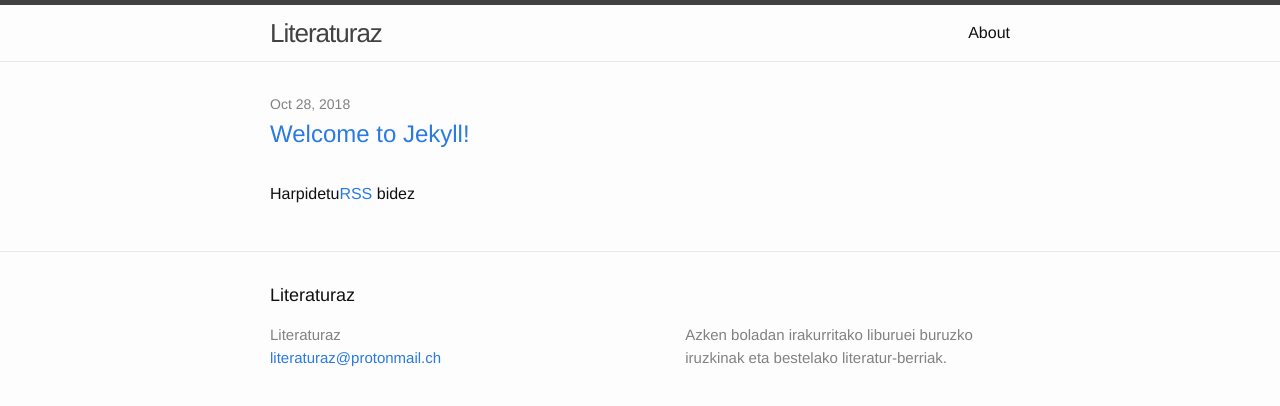
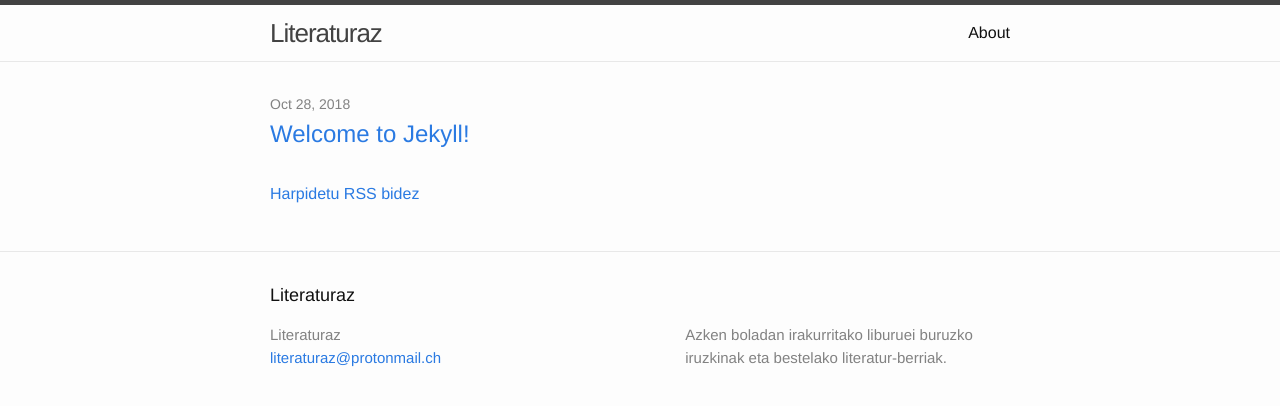
Before and after one commit to literaturaz/literaturaz.github.io, a Jekyll site: the page built from index.html, in a window 1280 px wide. Shown: the top 406 px of the page. Built offline with Jekyll 4.4.1, drawn with Linux system fonts in a browser that asks for light colours.

Commit message:
Update index.html

```diff
--- a/index.html
+++ b/index.html
@@ -16,6 +16,6 @@ layout: default
     {% endfor %}
   </ul>
 
-  <p class="rss-subscribe">Harpidetu<a href="{{ "/feed.xml" | prepend: site.baseurl }}">RSS</a> bidez</p>
+  <p class="rss-subscribe"><a href="{{ "/feed.xml" | prepend: site.baseurl }}">Harpidetu RSS bidez</a></p>
 
 </div>
```
